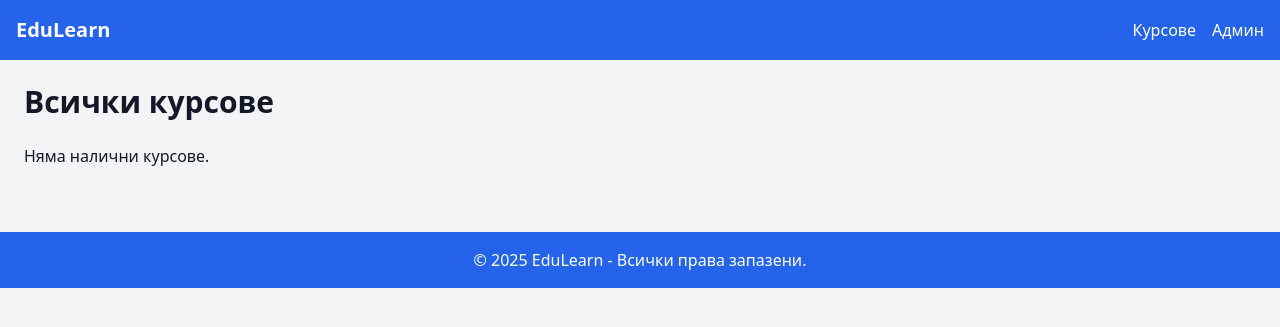
After one commit to vegaFlex/EduLearn, a Django app: page /courses/ in a window 1280 px wide. The commit adds this page. Shown: the top 327 px of the page. Run offline with Django 5.2, Linux system fonts and the light colour scheme; data that the repository does not hold is empty.

Commit message:
Added TailwindCSS integration, base template base.html, course styling, and static file fixes.

```diff
--- a/EduLearn/settings.py
+++ b/EduLearn/settings.py
@@ -119,6 +119,8 @@ USE_TZ = True
 # https://docs.djangoproject.com/en/5.1/howto/static-files/
 
 STATIC_URL = 'static/'
+STATICFILES_DIRS = [os.path.join(BASE_DIR, "static")]
+STATIC_ROOT = os.path.join(BASE_DIR, "staticfiles")
 
 # Default primary key field type
 # https://docs.djangoproject.com/en/5.1/ref/settings/#default-auto-field
--- a/EduLearn/urls.py
+++ b/EduLearn/urls.py
@@ -1,11 +1,15 @@
 from django.contrib import admin
 from django.urls import path
 from django.shortcuts import render
+from django.urls import include
+
 
 def index(request):
     return render(request, "index.html")
 
+
 urlpatterns = [
     path("admin/", admin.site.urls),
-    path("", index, name="home"),  # Добавяме главната страница
+    path("", index, name="home"),
+    path("", include("courses.urls")),
 ]
--- /dev/null
+++ b/courses/urls.py
@@ -0,0 +1,6 @@
+from django.urls import path
+from .views import courses_list
+
+urlpatterns = [
+    path("courses/", courses_list, name="courses"),
+]
--- a/courses/views.py
+++ b/courses/views.py
@@ -1,3 +1,6 @@
 from django.shortcuts import render
+from .models import Course
 
-# Create your views here.
+def courses_list(request):
+    courses = Course.objects.all()
+    return render(request, "courses.html", {"courses": courses})
--- a/static/css/output.css
+++ b/static/css/output.css
@@ -534,6 +534,40 @@ video {
   --tw-backdrop-sepia:  ;
 }
 
+.container {
+  width: 100%;
+}
+
+@media (min-width: 640px) {
+  .container {
+    max-width: 640px;
+  }
+}
+
+@media (min-width: 768px) {
+  .container {
+    max-width: 768px;
+  }
+}
+
+@media (min-width: 1024px) {
+  .container {
+    max-width: 1024px;
+  }
+}
+
+@media (min-width: 1280px) {
+  .container {
+    max-width: 1280px;
+  }
+}
+
+@media (min-width: 1536px) {
+  .container {
+    max-width: 1536px;
+  }
+}
+
 .visible {
   visibility: visible;
 }
@@ -542,16 +576,49 @@ video {
   visibility: collapse;
 }
 
+.static {
+  position: static;
+}
+
 .relative {
   position: relative;
+}
+
+.mx-auto {
+  margin-left: auto;
+  margin-right: auto;
+}
+
+.mb-6 {
+  margin-bottom: 1.5rem;
+}
+
+.mt-10 {
+  margin-top: 2.5rem;
+}
+
+.mt-2 {
+  margin-top: 0.5rem;
+}
+
+.mt-4 {
+  margin-top: 1rem;
 }
 
 .block {
   display: block;
 }
 
+.flex {
+  display: flex;
+}
+
 .table {
   display: table;
+}
+
+.grid {
+  display: grid;
 }
 
 .contents {
@@ -574,14 +641,158 @@ video {
   resize: both;
 }
 
+.grid-cols-1 {
+  grid-template-columns: repeat(1, minmax(0, 1fr));
+}
+
+.grid-cols-3 {
+  grid-template-columns: repeat(3, minmax(0, 1fr));
+}
+
+.items-center {
+  align-items: center;
+}
+
+.justify-between {
+  justify-content: space-between;
+}
+
+.gap-6 {
+  gap: 1.5rem;
+}
+
+.space-x-4 > :not([hidden]) ~ :not([hidden]) {
+  --tw-space-x-reverse: 0;
+  margin-right: calc(1rem * var(--tw-space-x-reverse));
+  margin-left: calc(1rem * calc(1 - var(--tw-space-x-reverse)));
+}
+
+.rounded {
+  border-radius: 0.25rem;
+}
+
+.rounded-lg {
+  border-radius: 0.5rem;
+}
+
 .border {
   border-width: 1px;
+}
+
+.bg-blue-500 {
+  --tw-bg-opacity: 1;
+  background-color: rgb(59 130 246 / var(--tw-bg-opacity));
+}
+
+.bg-blue-600 {
+  --tw-bg-opacity: 1;
+  background-color: rgb(37 99 235 / var(--tw-bg-opacity));
+}
+
+.bg-gray-100 {
+  --tw-bg-opacity: 1;
+  background-color: rgb(243 244 246 / var(--tw-bg-opacity));
+}
+
+.bg-white {
+  --tw-bg-opacity: 1;
+  background-color: rgb(255 255 255 / var(--tw-bg-opacity));
+}
+
+.p-10 {
+  padding: 2.5rem;
+}
+
+.p-4 {
+  padding: 1rem;
+}
+
+.p-6 {
+  padding: 1.5rem;
+}
+
+.px-4 {
+  padding-left: 1rem;
+  padding-right: 1rem;
+}
+
+.py-2 {
+  padding-top: 0.5rem;
+  padding-bottom: 0.5rem;
+}
+
+.text-center {
+  text-align: center;
+}
+
+.text-3xl {
+  font-size: 1.875rem;
+  line-height: 2.25rem;
+}
+
+.text-4xl {
+  font-size: 2.25rem;
+  line-height: 2.5rem;
+}
+
+.text-xl {
+  font-size: 1.25rem;
+  line-height: 1.75rem;
+}
+
+.font-bold {
+  font-weight: 700;
+}
+
+.font-semibold {
+  font-weight: 600;
+}
+
+.text-blue-600 {
+  --tw-text-opacity: 1;
+  color: rgb(37 99 235 / var(--tw-text-opacity));
+}
+
+.text-gray-600 {
+  --tw-text-opacity: 1;
+  color: rgb(75 85 99 / var(--tw-text-opacity));
+}
+
+.text-gray-900 {
+  --tw-text-opacity: 1;
+  color: rgb(17 24 39 / var(--tw-text-opacity));
+}
+
+.text-white {
+  --tw-text-opacity: 1;
+  color: rgb(255 255 255 / var(--tw-text-opacity));
 }
 
 .underline {
   text-decoration-line: underline;
 }
 
+.shadow-lg {
+  --tw-shadow: 0 10px 15px -3px rgb(0 0 0 / 0.1), 0 4px 6px -4px rgb(0 0 0 / 0.1);
+  --tw-shadow-colored: 0 10px 15px -3px var(--tw-shadow-color), 0 4px 6px -4px var(--tw-shadow-color);
+  box-shadow: var(--tw-ring-offset-shadow, 0 0 #0000), var(--tw-ring-shadow, 0 0 #0000), var(--tw-shadow);
+}
+
 .outline {
   outline-style: solid;
 }
+
+.hover\:bg-blue-700:hover {
+  --tw-bg-opacity: 1;
+  background-color: rgb(29 78 216 / var(--tw-bg-opacity));
+}
+
+.hover\:underline:hover {
+  text-decoration-line: underline;
+}
+
+@media (min-width: 768px) {
+  .md\:grid-cols-3 {
+    grid-template-columns: repeat(3, minmax(0, 1fr));
+  }
+}
--- /dev/null
+++ b/templates/base.html
@@ -0,0 +1,33 @@
+{% load static %}
+<!DOCTYPE html>
+<html lang="bg">
+<head>
+    <meta charset="UTF-8">
+    <meta name="viewport" content="width=device-width, initial-scale=1.0">
+    <title>{% block title %}EduLearn{% endblock %}</title>
+    <link href="{% static 'css/output.css' %}" rel="stylesheet">
+
+</head>
+<body class="bg-gray-100 text-gray-900">
+    <!-- Навигация -->
+    <nav class="bg-blue-600 text-white p-4">
+        <div class="container mx-auto flex justify-between items-center">
+            <a href="{% url 'home' %}" class="text-xl font-bold">EduLearn</a>
+            <ul class="flex space-x-4">
+                <li><a href="{% url 'courses' %}" class="hover:underline">Курсове</a></li>
+                <li><a href="{% url 'admin:index' %}" class="hover:underline">Админ</a></li>
+            </ul>
+        </div>
+    </nav>
+
+    <!-- Основно съдържание -->
+    <div class="container mx-auto p-6">
+        {% block content %}{% endblock %}
+    </div>
+
+    <!-- Футър -->
+    <footer class="bg-blue-600 text-white text-center p-4 mt-10">
+        <p>&copy; 2025 EduLearn - Всички права запазени.</p>
+    </footer>
+</body>
+</html>
--- /dev/null
+++ b/templates/courses.html
@@ -0,0 +1,24 @@
+{% extends 'base.html' %}
+
+{% block title %}Курсове - EduLearn{% endblock %}
+
+{% block content %}
+<h1 class="text-3xl font-bold mb-6">Всички курсове</h1>
+
+<div class="grid grid-cols-1 sm:grid-cols-2 md:grid-cols-3 gap-6">
+    {% for course in courses %}
+    <div class="bg-white shadow-xl rounded-lg overflow-hidden transform transition-transform hover:scale-105">
+        <div class="p-4">
+            <h2 class="text-xl font-semibold text-gray-800">{{ course.title }}</h2>
+            <p class="text-gray-600 mt-2">{{ course.description|truncatechars:100 }}</p>
+            <p class="mt-4 text-blue-600 font-bold">{{ course.price }} лв.</p>
+            <a href="#" class="block mt-4 bg-blue-600 text-white py-2 px-4 text-center rounded-lg hover:bg-blue-700">
+                Виж повече
+            </a>
+        </div>
+    </div>
+    {% empty %}
+    <p class="text-gray-500">Няма налични курсове.</p>
+    {% endfor %}
+</div>
+{% endblock %}
```
Also changed, not shown: courses/admin.py (+31 -6 lines).
